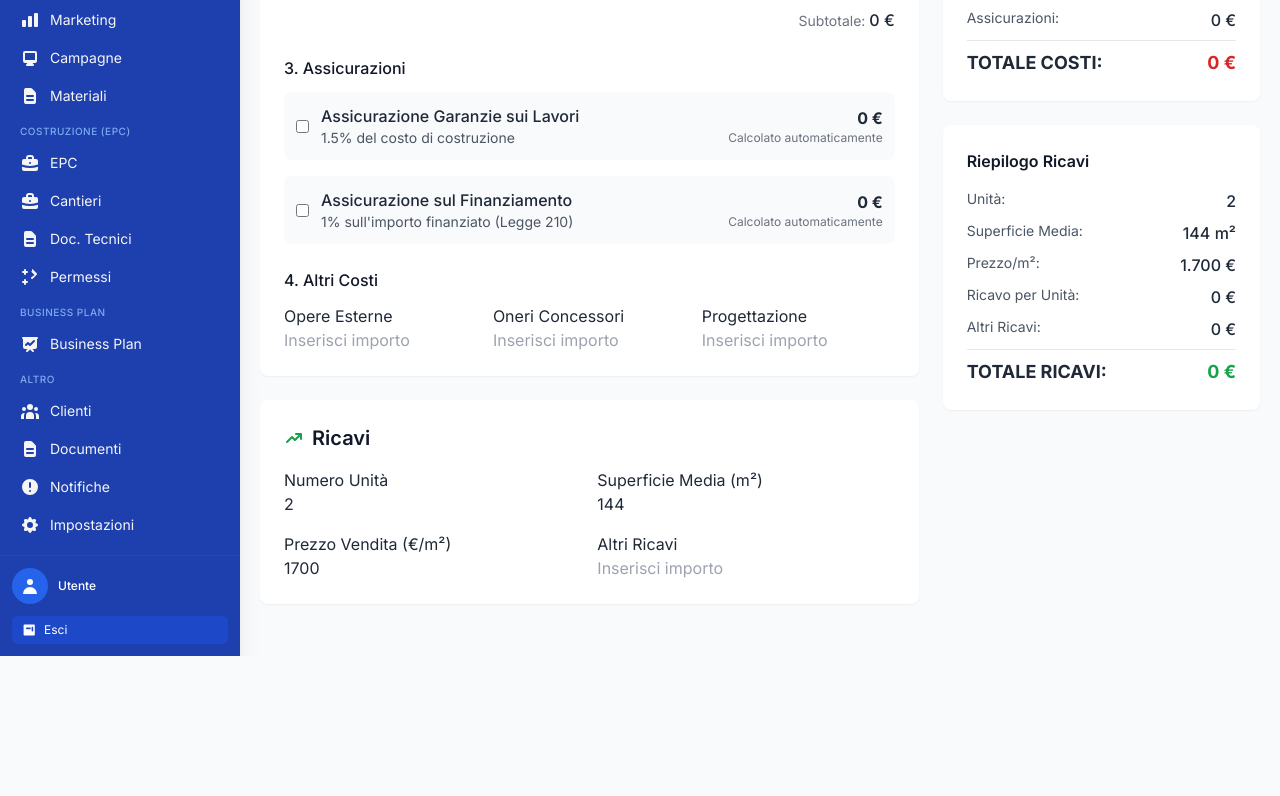
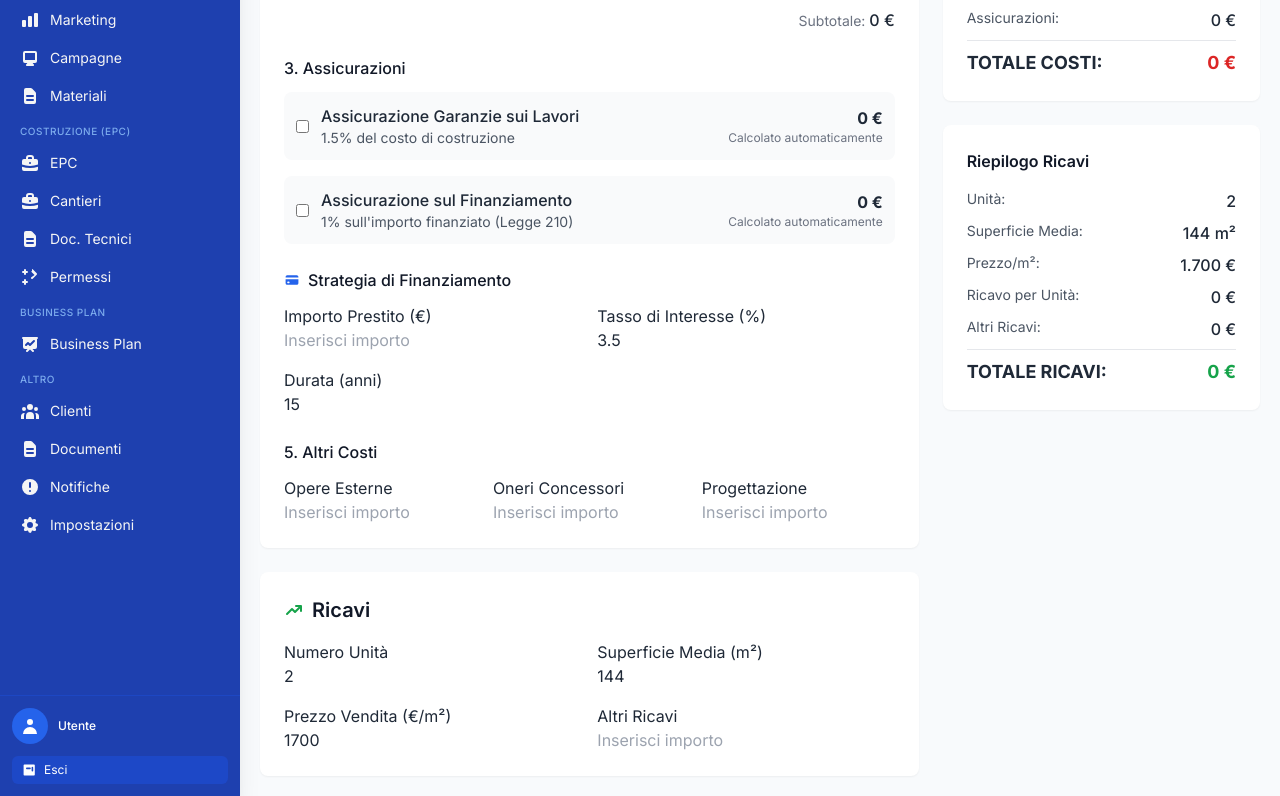
Before and after one commit to EI94/Urbanova, a Next.js app: page /dashboard/feasibility-analysis/new in a window 1280 px wide. Shown: the part 772-1568 px from the top of the page. Before the commit the page ends 1428 px from the top, so only its background shows below. Built offline with nearby package versions, Linux system fonts and the light colour scheme.

Commit message:
🎨 MIGLIORAMENTO UI/UX FATTIBILITÀ - Centrato pulsante Crea Primo Progetto, aggiunta sezione Strategia di Finanziamento con calcolo rate, collegamento importo prestito a flag assicurazione

```diff
--- a/src/app/dashboard/feasibility-analysis/new/page.tsx
+++ b/src/app/dashboard/feasibility-analysis/new/page.tsx
@@ -126,6 +126,16 @@ export default function NewFeasibilityProjectPage() {
     setTimeout(() => recalculateAll(), 100);
   };
 
+  const handleFinancingChange = (field: string, value: any) => {
+    setFinancingData(prev => ({
+      ...prev,
+      [field]: value
+    }));
+
+    // Ricalcola automaticamente per aggiornare assicurazioni
+    setTimeout(() => recalculateAll(), 100);
+  };
+
   const recalculateAll = () => {
     const costs = feasibilityService.calculateCosts(project);
 
@@ -231,6 +241,21 @@ export default function NewFeasibilityProjectPage() {
     if (margin >= targetMargin) return 'text-success';
     if (margin >= targetMargin * 0.8) return 'text-warning';
     return 'text-error';
+  };
+
+  const calculateMonthlyPayment = () => {
+    const P = financingData.loanAmount;
+    const r = financingData.interestRate / 100 / 12; // Tasso mensile
+    const n = financingData.loanTermYears * 12; // Numero di pagamenti
+
+    if (r === 0) return P / n; // Pagamento rateale se tasso 0
+    return P * (r * Math.pow(1 + r, n)) / (Math.pow(1 + r, n) - 1);
+  };
+
+  const calculateTotalInterest = () => {
+    const monthlyPayment = calculateMonthlyPayment();
+    const totalPayments = monthlyPayment * financingData.loanTermYears * 12;
+    return totalPayments - financingData.loanAmount;
   };
 
   return (
@@ -586,9 +611,70 @@ export default function NewFeasibilityProjectPage() {
                   </div>
                 </div>
 
+                {/* Strategia di Finanziamento */}
+                <div>
+                  <h3 className="font-medium text-gray-900 mb-3 flex items-center">
+                    <BankIcon className="h-4 w-4 mr-2 text-blue-600" />
+                    Strategia di Finanziamento
+                  </h3>
+                  <div className="grid grid-cols-1 md:grid-cols-2 gap-4">
+                    <div>
+                      <label className="label">
+                        <span className="label-text">Importo Prestito (€)</span>
+                      </label>
+                      <input
+                        type="text"
+                        value={financingData.loanAmount || ''}
+                        onChange={(e) => handleFinancingChange('loanAmount', handleNumberInput(e))}
+                        className="input input-bordered w-full"
+                        placeholder="Inserisci importo"
+                      />
+                    </div>
+                    <div>
+                      <label className="label">
+                        <span className="label-text">Tasso di Interesse (%)</span>
+                      </label>
+                      <input
+                        type="text"
+                        value={financingData.interestRate || ''}
+                        onChange={(e) => handleFinancingChange('interestRate', handleNumberInput(e))}
+                        className="input input-bordered w-full"
+                        placeholder="Inserisci tasso"
+                      />
+                    </div>
+                    <div>
+                      <label className="label">
+                        <span className="label-text">Durata (anni)</span>
+                      </label>
+                      <input
+                        type="text"
+                        value={financingData.loanTermYears || ''}
+                        onChange={(e) => handleFinancingChange('loanTermYears', handleNumberInput(e))}
+                        className="input input-bordered w-full"
+                        placeholder="Inserisci anni"
+                      />
+                    </div>
+                  </div>
+
+                  {/* Calcolo Rate Mensili */}
+                  {financingData.loanAmount > 0 && (
+                    <div className="mt-3 p-3 bg-blue-50 rounded-lg">
+                      <div className="text-sm text-blue-800">
+                        <div className="font-medium mb-1">Calcolo Rate:</div>
+                        <div className="text-blue-600">
+                          Rata mensile: {formatCurrency(calculateMonthlyPayment())}
+                        </div>
+                        <div className="text-blue-600">
+                          Totale interessi: {formatCurrency(calculateTotalInterest())}
+                        </div>
+                      </div>
+                    </div>
+                  )}
+                </div>
+
                 {/* Altri Costi */}
                 <div>
-                  <h3 className="font-medium text-gray-900 mb-3">4. Altri Costi</h3>
+                  <h3 className="font-medium text-gray-900 mb-3">5. Altri Costi</h3>
                   <div className="grid grid-cols-1 md:grid-cols-3 gap-4">
                     <div>
                       <label className="label">
--- a/src/app/dashboard/feasibility-analysis/page.tsx
+++ b/src/app/dashboard/feasibility-analysis/page.tsx
@@ -210,12 +210,14 @@ export default function FeasibilityAnalysisPage() {
               <p className="text-gray-500 mb-4">
                 Crea il tuo primo progetto di fattibilità per iniziare
               </p>
+              <div className="flex justify-center">
                 <Link href="/dashboard/feasibility-analysis/new">
                   <button className="btn btn-primary">
                     <PlusIcon className="h-4 w-4 mr-2" />
                     Crea Primo Progetto
                   </button>
                 </Link>
+              </div>
             </div>
           ) : (
             <div className="space-y-4">
```
Lines whose indentation alone changed are shown as unchanged.
